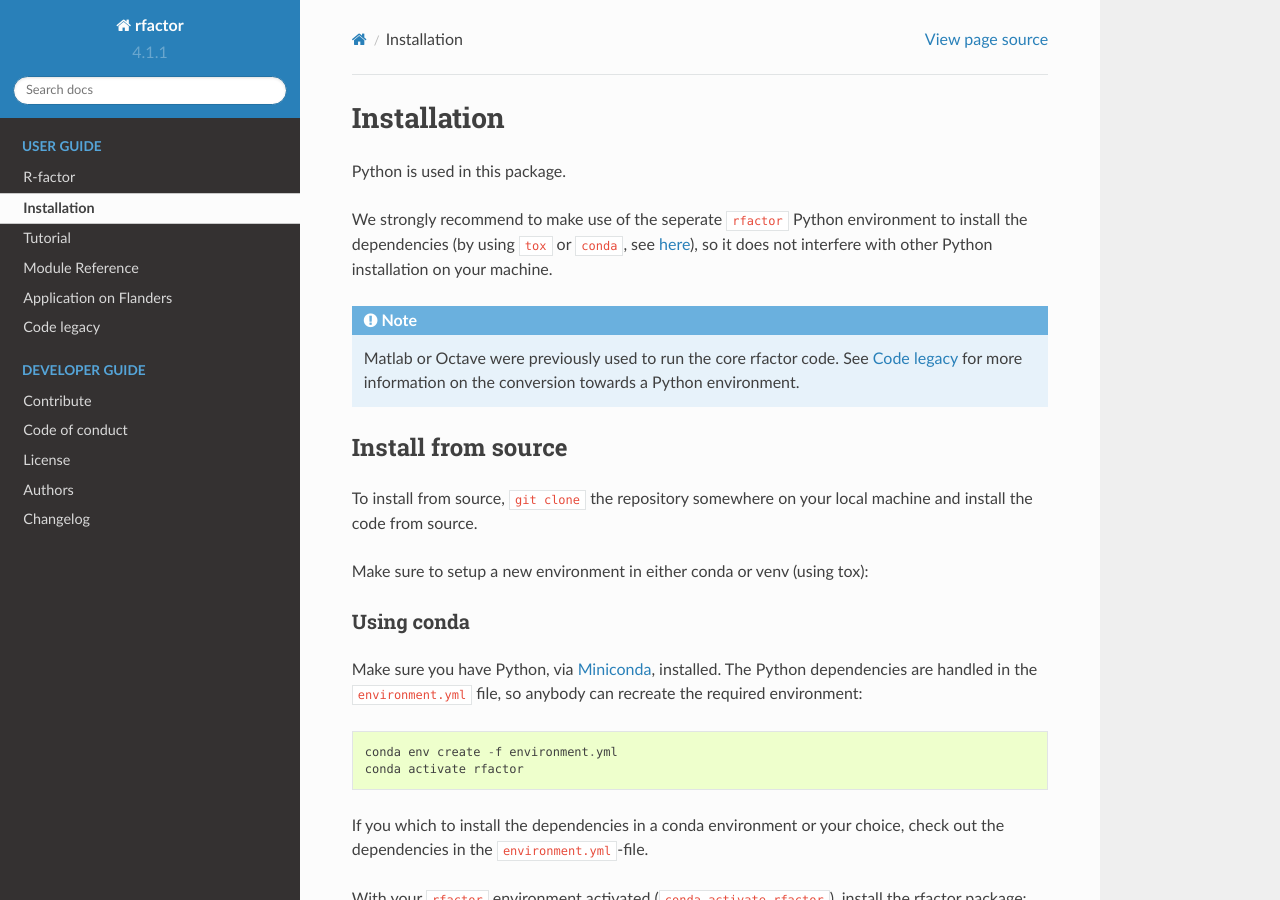
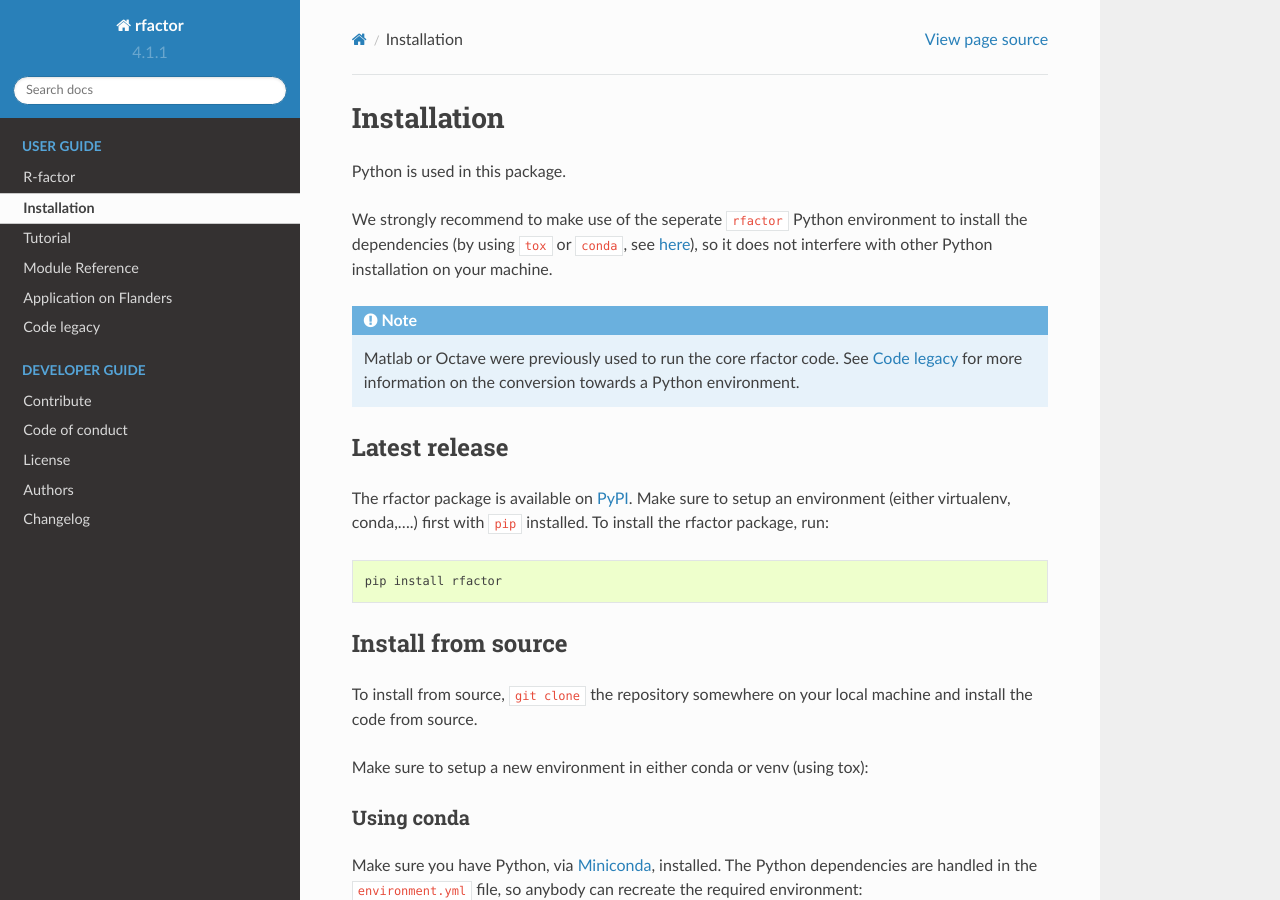
Before and after one commit to watem-sedem/rfactor, a Sphinx documentation site: the page built from docs/installation.rst, in a window 1280 px wide and 900 px high. Built offline with Sphinx 7.4.7 and the Read the Docs theme 2.0.0, drawn with Linux system fonts in a browser that asks for light colours.

Commit message:
add pip install instructions

```diff
--- a/docs/installation.rst
+++ b/docs/installation.rst
@@ -15,6 +15,16 @@ interfere with other Python installation on your machine.
     Matlab or Octave were previously used to run the core rfactor code.
     See :ref:`codelegacy` for more information on the conversion towards a
     Python environment.
+
+Latest release
+--------------
+
+The rfactor package is available on `PyPI <https://pypi.org/project/rfactor/>`_. Make sure to setup an environment (either virtualenv, conda,….) first with ``pip`` installed. To install the rfactor package, run:
+
+::
+
+    pip install rfactor
+
 
 .. _installfromsource:
 
```
